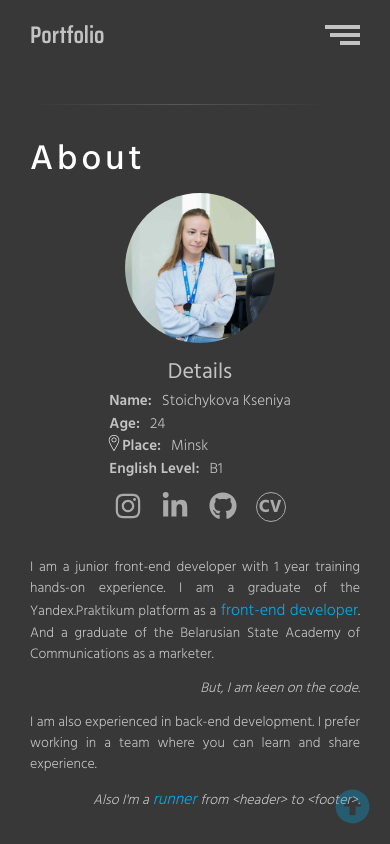
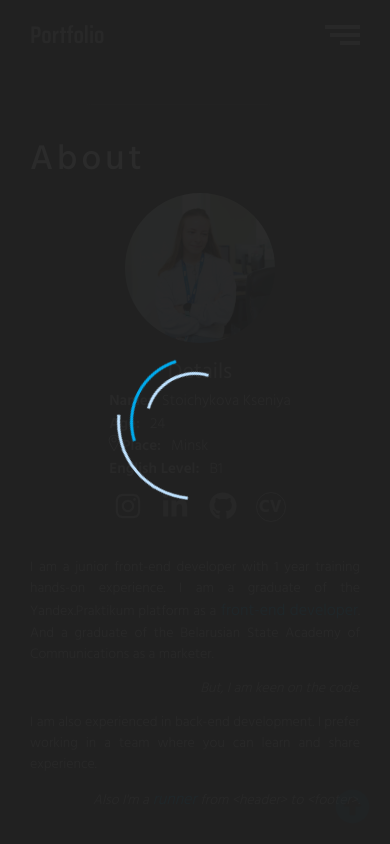
Before and after one commit to kseniya7991/Portfolio, a React (Create React App) app: page / in a window 390 px wide. Shown: the top 844 px of the page. Built offline with nearby package versions, Linux system fonts and the light colour scheme.

Commit message:
add preloader on load

```diff
--- a/src/App.js
+++ b/src/App.js
@@ -1,16 +1,20 @@
-import React, { useState, useEffect } from 'react';
+import React, {
+  useState, useEffect,
+} from 'react';
 import './App.scss';
 import { FontAwesomeIcon } from '@fortawesome/react-fontawesome';
 import { faArrowAltCircleUp } from '@fortawesome/free-solid-svg-icons';
 import Contact from './components/Contact/Contact';
 import Header from './components/Header/Header';
 import Main from './components/Main/Main';
+import Preloader from './components/Preloader/Preloader';
 
 function App() {
   const [offset, setOffset] = useState(0);
   const [isPopupOpened, setIsPopupOpened] = useState(false);
   const [isMobile, setIsMobile] = useState(false);
   const [isPageUpVisible, setIsPageUpVisible] = useState(false);
+  const [isLoading, setIsLoading] = useState(true);
 
   const handlePopup = (e) => {
     if (e.target === e.currentTarget) {
@@ -66,8 +70,17 @@ function App() {
     return () => window.removeEventListener('scroll', onScroll);
   }, []);
 
+  useEffect(() => {
+    const onLoad = () => {
+      setIsLoading(false);
+    };
+    window.removeEventListener('load', onLoad);
+    window.addEventListener('load', onLoad);
+  });
+
   return (
     <>
+      <Preloader isLoading={isLoading} />
       <div className="App">
         <span className="anchor" id="top" />
         <Header
--- a/src/App.scss
+++ b/src/App.scss
@@ -61,7 +61,6 @@ html {
       color: rgba($color: $main-color, $alpha: 1);
     }
   }
-
 }
 
 @media (hover: hover) {
--- a/src/components/About/About.scss
+++ b/src/components/About/About.scss
@@ -130,7 +130,7 @@
   height: 170px;
   border-radius: 50%;
   position: relative;
-  z-index: 1;
+  z-index: 0;
   box-shadow: 0px 0px 0px 7px #383838;
   margin: 0 auto;
   animation: photoSizeMax .3s forwards;
--- a/src/components/ButtonSite/ButtonSite.scss
+++ b/src/components/ButtonSite/ButtonSite.scss
@@ -51,7 +51,36 @@
 
   text-indent: 20px;
 
+
   // Анимация при наведении на кнопку
+/*   &:hover {
+    color: $main-color;
+    transition: .3s;
+    box-shadow: 0px 0px 0px 1px $main-color;
+    text-indent: 0px;
+
+    .buttonSite__icon {
+      animation: icon .3s forwards;
+      transition: 1s;
+      text-indent: 0;
+      opacity: 1;
+      right: -5px;
+    }
+  }
+ */
+
+ &::before {
+  content: '';
+  width: 20px;
+  height: 20px;
+  position: absolute;
+  z-index: -1;
+  background-color: $main-color;
+  border-radius: 50%;
+  visibility: hidden;
+}
+
+ @media (hover: hover) {
   &:hover {
     color: $main-color;
     transition: .3s;
@@ -66,6 +95,21 @@
       right: -5px;
     }
   }
+ }
+
+ @media (pointer: coarse) {
+  &:active {
+    color: $primary-color;
+    &::before{
+      visibility: visible;
+      transition: .5s;
+      content: '';
+      width: 150px;
+      height: 150px;
+     }
+   }
+ }
+
 
   //Адаптация по размеры экранов
 
@@ -76,8 +120,14 @@
   text-indent: 20px;
   margin-left: 20px;
 
-  &:hover {
-    text-indent: 0px;
+  @media (hover: hover) {
+    &:hover {
+      text-indent: 0px;
+    }
+  }
+
+  @media (pointer: coarse) {
+    text-indent: 20px;
   }
 
   @include tablet {
@@ -108,6 +158,7 @@
 
 .buttonSite__link {
   text-decoration: none;
+
 }
 
 @keyframes icon {
--- a/src/components/Popup/Popup.js
+++ b/src/components/Popup/Popup.js
@@ -2,7 +2,7 @@ import './Popup.scss';
 import React from 'react';
 
 function Popup({
-  isOpened, isMobile, children, handlePopup,
+  isOpened, isMobile, children, handlePopup, isActivePreloader,
 }) {
   const handlePopupClick = (e) => {
     handlePopup(e);
@@ -10,7 +10,7 @@ function Popup({
 
   return (
     <div
-      className={`Popup ${isOpened && isMobile ? 'Popup_opened' : ''}`}
+      className={`Popup ${isOpened && isMobile ? 'Popup_opened' : ''} ${isActivePreloader ? 'Popup_opened Popup_preloader' : ''}`}
       onClick={handlePopupClick}
       onKeyDown={handlePopupClick}
       role="button"
--- a/src/components/Popup/Popup.scss
+++ b/src/components/Popup/Popup.scss
@@ -7,3 +7,7 @@
 .Popup_opened {
 @include popupOpened;
 }
+
+.Popup_preloader {
+  background-color: #202020f2;
+}
--- /dev/null
+++ b/src/components/Preloader/Preloader.js
@@ -0,0 +1,16 @@
+import React from 'react';
+import Popup from '../Popup/Popup';
+import './Preloader.scss';
+
+function Preloader({ isLoading }) {
+  return (
+    <Popup isActivePreloader={isLoading}>
+      <div className="preloader">
+        <div className="preloader__circle" />
+        <div className="preloader__image_animate" />
+      </div>
+    </Popup>
+  );
+}
+
+export default Preloader;
--- /dev/null
+++ b/src/components/Preloader/Preloader.scss
@@ -0,0 +1,70 @@
+@import "../../vendor/scss/variables";
+@import "../../vendor/scss/mixin";
+
+.preloader{
+  position: relative;
+  width: 100%;
+  height: 100%;
+}
+.preloader__image_animate{
+  width: 150px;
+  height: 150px;
+  position: absolute;
+  /* transition: 1s linear; */
+  animation: spin 4s linear infinite;
+  border-radius: 50%;
+  border: 3px solid transparent;
+  border-top-color: $preloader-color;
+  z-index: 4;
+
+  display: flex;
+  justify-content: center;
+  align-items: center;
+  flex-direction: column;
+  position: absolute;
+  top: 0;
+  bottom: 0;
+  left: 0;
+  right: 0;
+  margin: auto;
+
+  &::before {
+    content: "";
+    position: absolute;
+    top: 10px;
+    left: 10px;
+    right: 10px;
+    bottom: 10px;
+    border-radius: 50%;
+    border: 3px solid transparent;
+    border-top-color: $main-color;
+    animation: spin 3s linear infinite;
+  }
+
+  &::after {
+    content: "";
+    position: absolute;
+    top: 25px;
+    left: 25px;
+    bottom: 25px;
+    right: 25px;
+    border-radius: 50%;
+    border: 3px solid transparent;
+    border-top-color: $preloader-color;
+    animation: spin 2s linear infinite;
+  }
+}
+
+@keyframes spin{
+
+  from{
+      -webkit-transform: rotate(0deg);
+      -o-transform: rotate(0deg);
+      transform: rotate(0deg);
+  }
+  to{
+      -webkit-transform: rotate(360deg);
+      -o-transform: rotate(360deg);
+      transform: rotate(360deg);
+  }
+}
--- a/src/components/Projects/Projects.scss
+++ b/src/components/Projects/Projects.scss
@@ -58,6 +58,7 @@
   width: 30px;
   height: 30px;
   background-size: contain;
+  z-index: 0;
 
   @include mobile {
     width: 25px;
@@ -99,6 +100,7 @@
 
 .splide__pagination {
   bottom: -20px;
+  z-index: 0;
 }
 
 
--- a/src/vendor/scss/_mixin.scss
+++ b/src/vendor/scss/_mixin.scss
@@ -54,7 +54,7 @@
   opacity: 0;
   display: block;
   visibility: hidden;
-  transition: 0.3s;
+  transition: .5s;
 }
 
 //Открытие попапа
@@ -62,6 +62,7 @@
   visibility: visible;
   opacity: 1;
   transition: 0.5s;
+  z-index: 3;
 }
 
 //Анимация для выделения стандартных текстовых элементов
--- a/src/vendor/scss/_variables.scss
+++ b/src/vendor/scss/_variables.scss
@@ -8,6 +8,7 @@ $heading-color: #fff;
 $text-color: #c3c3c3;
 $text-color-second: #aaa;
 $main-color: #00abee;
+$preloader-color: #BFE2FF;
 $icon-color: #aaa;
 $svg-color: invert(42%) sepia(98%) saturate(2246%) hue-rotate(165deg) brightness(99%) contrast(102%);
 
```
